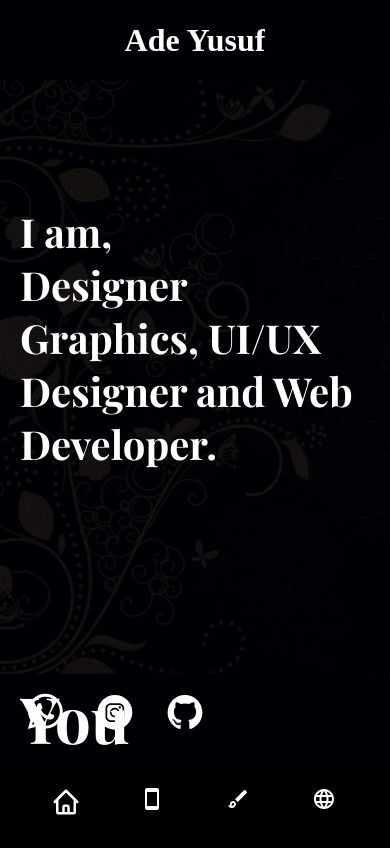
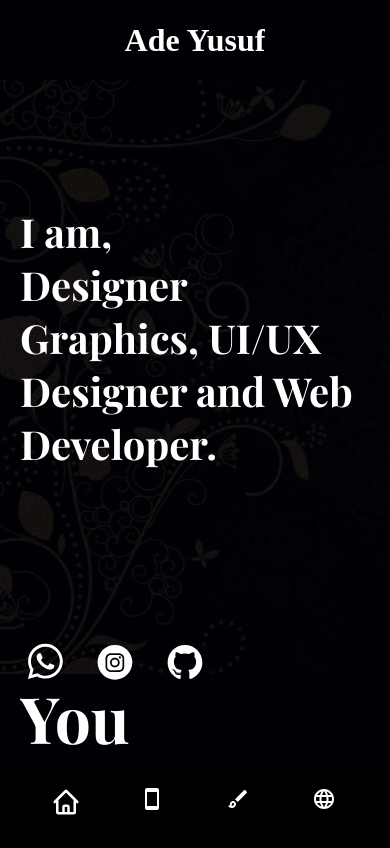
Before and after one commit to adeyusuf211/project-portfolio, a plain HTML site: page index.html in a window 390 px wide. Shown: the top 848 px of the page. Drawn offline with nearby package versions, Linux system fonts and the light colour scheme; a web font is replaced by a local one.

Commit message:
Melakukan perubahan kecil lagi, lagi, lagi dan lagi

```diff
--- a/css/responsive.css
+++ b/css/responsive.css
@@ -201,7 +201,7 @@
 
   .follows {
     position: absolute;
-    bottom: 100px;
+    bottom: 150px;
     display: flex;
     width: 100%;
     padding: 0 20px;
```
